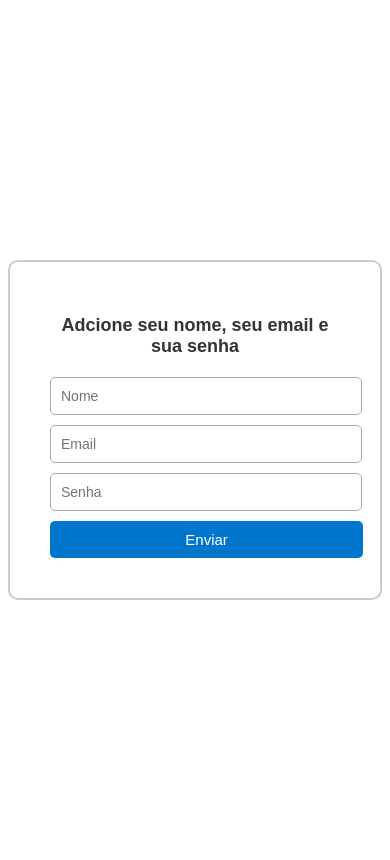
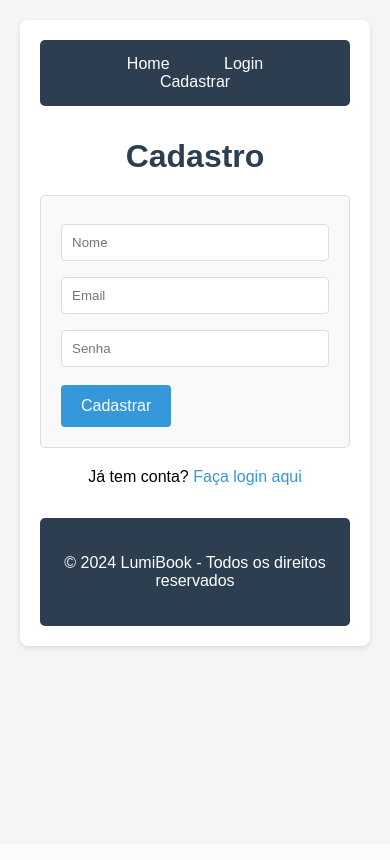
Before and after one commit to Abraao3/miniprojeto_sqlahcemy, a Flask app: page /cadastro_usuario in a window 390 px wide. Run offline with Flask 3, Linux system fonts and the light colour scheme.

Commit message:
Sistema de livraria finalizado
- Login e cadastro de usuários
- Cadastro, edição e exclusão de livros
- Listagem de produtos
- Interface responsiva
- Banco de dados integrado

```diff
--- a/app.py
+++ b/app.py
@@ -1,25 +1,121 @@
-from flask import Flask, render_template, redirect, url_for
-
+from flask import Flask, render_template, request, redirect, url_for, flash
+from models import db, Usuario, Produto
+from flask_login import LoginManager, login_user, logout_user, login_required, current_user
 
 app = Flask(__name__)
+app.config['SQLALCHEMY_DATABASE_URI'] = 'sqlite:///meubanco.db'
+app.config['SECRET_KEY'] = "MEGA_SUPER_DIFICIL"
 
-@app.route('/index')
+db.init_app(app)
+
+with app.app_context():
+
+    db.create_all()
+
+login_manager = LoginManager()
+login_manager.init_app(app)
+login_manager.login_view = 'logar'
+
+@login_manager.user_loader
+def load_user(user_id):
+    return Usuario.query.get(int(user_id))
+
+@app.route('/')
 def index():
     return render_template('index.html')
 
+@app.route('/cadastro_usuario', methods=['GET','POST'])
+def cadastrar():
+    if request.method == 'POST':
+        nome = request.form['name']
+        email = request.form['email']
+        senha = request.form['password']
 
-@app.route('/cadastro_usuario')
-def cadastrar():
+        if Usuario.query.filter_by(email=email).first():
+            flash('Email já cadastrado. Tente outro email.', 'erro')
+            return render_template('cadastro_usuario.html', usuario_existe=True)
+
+        usuario = Usuario(nome=nome, email=email, senha=senha)
+        db.session.add(usuario)
+        db.session.commit()
+
+
+        return redirect(url_for('logar'))
+
     return render_template('cadastro_usuario.html')
 
-@app.route('/login')
+@app.route('/login', methods=['GET', 'POST'])
 def logar():
+    if request.method == 'POST':
+        email = request.form['email']
+        senha = request.form['password']
+
+        usuario = Usuario.query.filter_by(email=email).first()
+
+        if usuario and usuario.senha == senha:
+            login_user(usuario)
+            flash('Login realizado com sucesso!', 'sucesso')
+            return redirect(url_for('lista_produtos'))
+        else:
+            flash('Email ou senha incorretos.', 'erro')
+
     return render_template('login.html')
 
+@app.route('/sair')
+@login_required
+def logout():
+    logout_user()
+    flash('Você saiu da sua conta.', 'info')
+    return redirect(url_for('index'))
+
 @app.route('/produtos')
+@login_required
 def lista_produtos():
-    return render_template('login.html')
+    produtos = Produto.query.all()
+    return render_template('listar_produtos.html', produtos=produtos)
 
+@app.route('/produtos/adicionar', methods=['GET', 'POST'])
+@login_required
+def adicionar_produto():
+    if request.method == 'POST':
+        nome = request.form['nome']
+        descricao = request.form['descricao']
+        preco = request.form['preco']
 
-if __name__ == "__main__":
+        novo_produto = Produto(nome=nome, descricao=descricao, preco=preco)
+        db.session.add(novo_produto)
+        db.session.commit()
+
+        flash('Livro adicionado com sucesso!', 'sucesso')
+        return redirect(url_for('lista_produtos'))
+
+    return render_template('adicionar_produtos.html')
+
+@app.route('/produtos/editar/<int:id>', methods=['GET', 'POST'])
+@login_required
+def editar_produto(id):
+    produto = Produto.query.get(id)
+
+    if request.method == 'POST':
+        produto.nome = request.form['nome']
+        produto.descricao = request.form['descricao']
+        produto.preco = request.form['preco']
+        db.session.commit()
+
+        flash('Livro atualizado com sucesso!', 'sucesso')
+        return redirect(url_for('lista_produtos'))
+
+    return render_template('editar_produtos.html', produto=produto)
+
+@app.route('/produtos/excluir/<int:id>')
+@login_required
+def excluir_produto(id):
+    produto = Produto.query.get(id)
+    db.session.delete(produto)
+    db.session.commit()
+
+    flash('Livro excluído com sucesso!', 'sucesso')
+    return redirect(url_for('lista_produtos'))
+
+if __name__ == '__main__':
     app.run(debug=True)
--- /dev/null
+++ b/static/styles.css
@@ -0,0 +1,159 @@
+/* Estilos muito simples */
+body {
+    font-family: Arial, sans-serif;
+    margin: 0;
+    padding: 20px;
+    background-color: #f5f5f5;
+}
+
+.container {
+    max-width: 1000px;
+    margin: 0 auto;
+    background: white;
+    padding: 20px;
+    border-radius: 8px;
+    box-shadow: 0 2px 5px rgba(0,0,0,0.1);
+}
+
+/* Navegação */
+nav {
+    background: #2c3e50;
+    padding: 15px;
+    margin-bottom: 20px;
+    text-align: center;
+    border-radius: 5px;
+}
+
+nav a {
+    color: white;
+    text-decoration: none;
+    padding: 10px 15px;
+    margin: 0 10px;
+}
+
+nav a:hover {
+    background: #34495e;
+    border-radius: 3px;
+}
+
+/* Títulos */
+h1 {
+    color: #2c3e50;
+    text-align: center;
+    margin: 20px 0;
+}
+
+/* Formulários */
+form {
+    max-width: 400px;
+    margin: 20px auto;
+    padding: 20px;
+    border: 1px solid #ddd;
+    border-radius: 5px;
+    background: #f9f9f9;
+}
+
+input {
+    width: 100%;
+    padding: 10px;
+    margin: 8px 0;
+    border: 1px solid #ddd;
+    border-radius: 4px;
+    box-sizing: border-box;
+}
+
+button {
+    background: #3498db;
+    color: white;
+    padding: 12px 20px;
+    border: none;
+    border-radius: 4px;
+    cursor: pointer;
+    font-size: 16px;
+    margin-top: 10px;
+}
+
+button:hover {
+    background: #2980b9;
+}
+
+/* Tabelas */
+table {
+    width: 100%;
+    border-collapse: collapse;
+    margin: 20px 0;
+    background: white;
+}
+
+th, td {
+    padding: 12px;
+    text-align: left;
+    border-bottom: 1px solid #ddd;
+}
+
+th {
+    background-color: #ecf0f1;
+    font-weight: bold;
+}
+
+/* Links */
+a {
+    color: #3498db;
+    text-decoration: none;
+}
+
+a:hover {
+    text-decoration: underline;
+}
+
+/* Mensagens */
+.flash {
+    padding: 12px;
+    margin: 15px 0;
+    border-radius: 4px;
+    border: 1px solid transparent;
+}
+
+.sucesso {
+    background: #d4edda;
+    color: #155724;
+    border-color: #c3e6cb;
+}
+
+.erro {
+    background: #f8d7da;
+    color: #721c24;
+    border-color: #f5c6cb;
+}
+
+.info {
+    background: #d1ecf1;
+    color: #0c5460;
+    border-color: #bee5eb;
+}
+
+/* Rodapé */
+footer {
+    text-align: center;
+    margin-top: 30px;
+    padding: 20px;
+    background: #2c3e50;
+    color: white;
+    border-radius: 5px;
+}
+
+/* Botões de ação */
+.btn {
+    display: inline-block;
+    padding: 8px 15px;
+    background: #3498db;
+    color: white;
+    border-radius: 4px;
+    text-decoration: none;
+    margin: 5px;
+}
+
+.btn:hover {
+    background: #2980b9;
+    text-decoration: none;
+}
--- /dev/null
+++ b/templates/base.html
@@ -0,0 +1,43 @@
+<!DOCTYPE html>
+<html lang="pt-BR">
+<head>
+    <meta charset="UTF-8">
+    <meta name="viewport" content="width=device-width, initial-scale=1.0">
+    <title>{% block title %}LumiBook{% endblock %}</title>
+    <link rel="stylesheet" href="{{ url_for('static', filename='styles.css') }}">
+</head>
+<body>
+    <div class="container">
+        <header>
+            <nav>
+                <a href="{{ url_for('index') }}">Home</a>
+                {% if current_user.is_authenticated %}
+                    <a href="{{ url_for('lista_produtos') }}">Produtos</a>
+                    <a href="{{ url_for('logout') }}">Sair</a>
+                {% else %}
+                    <a href="{{ url_for('logar') }}">Login</a>
+                    <a href="{{ url_for('cadastrar') }}">Cadastrar</a>
+                {% endif %}
+            </nav>
+        </header>
+
+        <main>
+            {% with messages = get_flashed_messages(with_categories=true) %}
+                {% if messages %}
+                    <div class="flash-messages">
+                        {% for category, message in messages %}
+                            <div class="flash {{ category }}">{{ message }}</div>
+                        {% endfor %}
+                    </div>
+                {% endif %}
+            {% endwith %}
+
+            {% block content %}{% endblock %}
+        </main>
+
+        <footer>
+            <p>&copy; 2024 LumiBook - Todos os direitos reservados</p>
+        </footer>
+    </div>
+</body>
+</html>
--- a/templates/cadastro_usuario.html
+++ b/templates/cadastro_usuario.html
@@ -1,68 +1,22 @@
-<!DOCTYPE html>
-<html lang="en">
-<head>
-    <meta charset="UTF-8">
-    <meta name="viewport" content="width=device-width, initial-scale=1.0">
-    <title>Document</title>
-    <style>
+{% extends 'base.html' %}
 
-        body {
-            display: flex;
-            justify-content: center;
-            align-items: center;
-            height: 100vh;
-            background-color: white;
-            font-family: Arial, sans-serif;
-        }
+{% block content %}
+<div style="max-width: 400px; margin: 2rem auto;">
+    <h1>Cadastro</h1>
 
-        form {
-            background: #fff;
-            padding: 40px;
-            border: 2px solid #ccc;
-            border-radius: 10px;
-            text-align: center;
-            width: 300px;
-        }
+    <form action="{{ url_for('cadastrar') }}" method="POST">
+        <input type="text" name="name" placeholder="Nome" required>
+        <input type="email" name="email" placeholder="Email" required>
+        <input type="password" name="password" placeholder="Senha" required>
+        <button type="submit">Cadastrar</button>
+    </form>
 
-        h1 {
-            margin-bottom: 20px;
-            font-size: 18px;
-            color: #333;
-        }
+    {% if usuario_existe %}
+        <div class="flash erro">Usuário já existe. Tente outro email.</div>
+    {% endif %}
 
-        input {
-            display: block;
-            width: 100%;
-            padding: 10px;
-            margin: 10px 0;
-            border: 1px solid #aaa;
-            border-radius: 5px;
-            font-size: 14px;
-        }
-
-        button {
-            width: 108%;
-            padding: 10px;
-            background-color: #0077cc;
-            color: white;
-            border: none;
-            border-radius: 5px;
-            cursor: pointer;
-            font-size: 15px;
-        }
-
-        form button:hover {
-            background-color: rgb(19, 19, 110)
-        }
-    </style>
-</head>
-<body>
-    <form action="", method="POST">
-        <h1>Adcione seu nome, seu email e sua senha</h1>
-        <input type="text" name="nome" placeholder="Nome">
-        <input type="email" name="email" placeholder="Email">
-        <input type="password" name="senha" placeholder="Senha">
-        <button>Enviar</button>
-    </form>
-</body>
-</html>
+    <p style="text-align: center; margin-top: 1rem;">
+        Já tem conta? <a href="{{ url_for('logar') }}">Faça login aqui</a>
+    </p>
+</div>
+{% endblock %}
```
Also changed, not shown: models.py (added, +27 -0 lines), templates/adicionar_produtos.html (added, +15 -0 lines), templates/editar_produtos.html (added, +15 -0 lines), templates/index.html (+26 -59 lines), templates/listar_produtos.html (added, +35 -0 lines), templates/login.html (+16 -10 lines), templates/produtos.html (deleted, +0 -11 lines), static/style.css (deleted).
